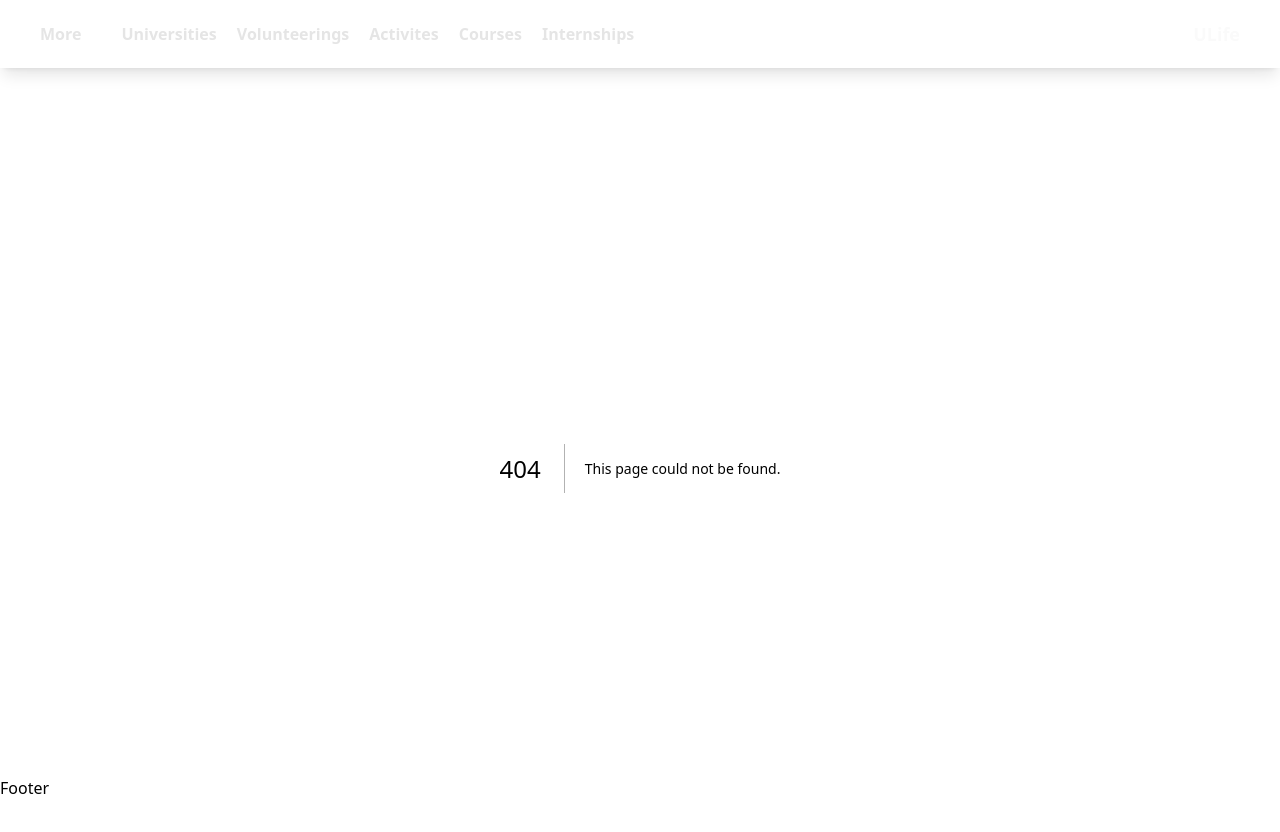
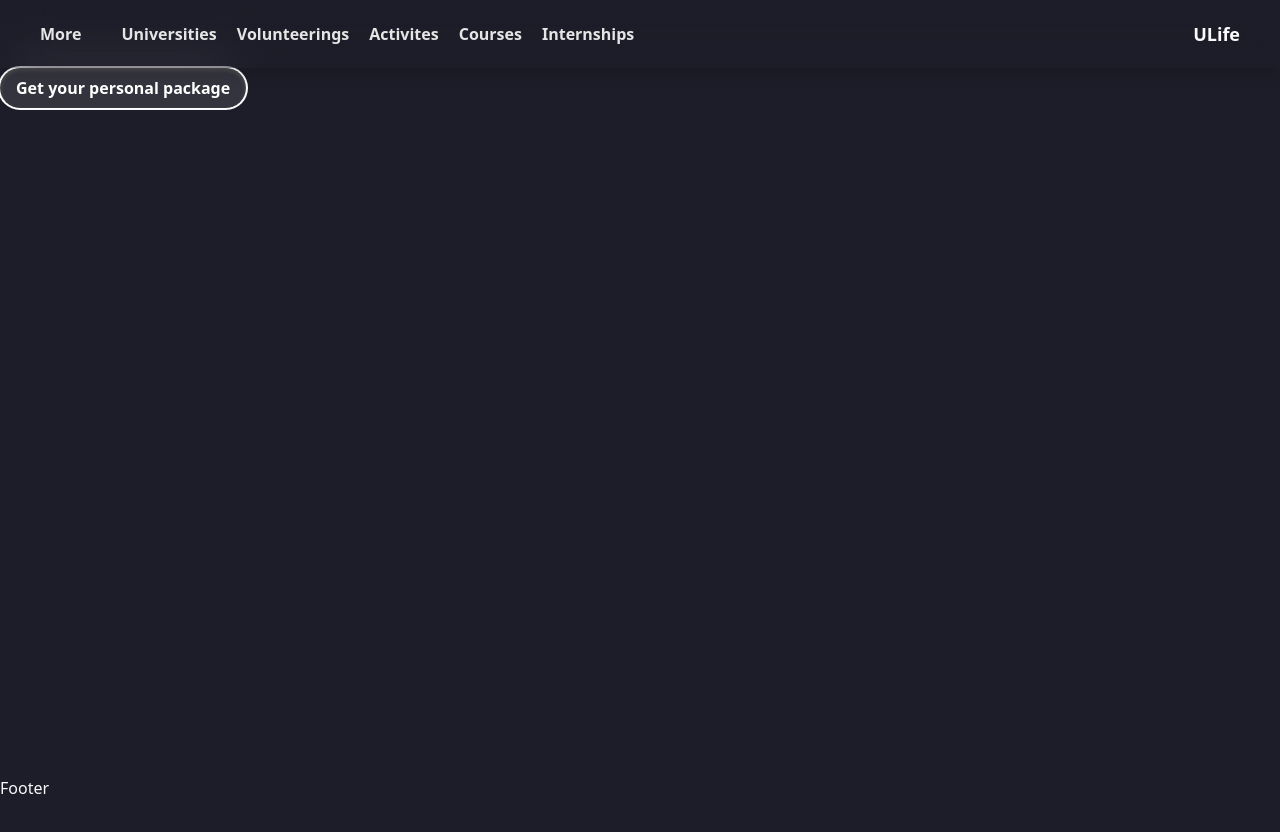
Before and after one commit to sereitepy/university-life, a Next.js app: page /package in a window 1280 px wide. Before the commit this address had no page. Shown: the top 832 px of the page. After the commit the page ends 800 px from the top, so only its background shows below. Built offline with nearby package versions, Linux system fonts and the light colour scheme.

Commit message:
planning the decision mapping

```diff
--- a/app/homepage/hero-section.tsx
+++ b/app/homepage/hero-section.tsx
@@ -6,6 +6,12 @@ import Package from '../package'
 
 const HeroSection = () => {
   const [open, setOpen] = useState(false)
+  const [data, setData] = useState({
+    name: '',
+    age: '',
+    school: '',
+
+  })
   return (
     <div className=''>
       <AuroraBackground>
@@ -18,12 +24,11 @@ const HeroSection = () => {
             Cambodia
             <span className='fi fi-kh'></span>
           </div>
-          <Package open={open} setOpen={setOpen}/>
+          <Package open={open} setOpen={setOpen} />
         </div>
       </AuroraBackground>
     </div>
   )
 }
 
-
 export default HeroSection
--- a/app/package/index.tsx
+++ b/app/package/index.tsx
@@ -55,7 +55,7 @@ function PersonalPackage() {
         <DialogContent className=' min-w-screen h-full [&>button:first-of-type]:hidden'>
           <div className='w-240 h-140 mx-auto flex flex-col justify-between gap-10'>
             <DialogHeader className='relative'>
-              <DialogClose className='absolute top-14 -left-100 hover:font-extrabold'>
+              <DialogClose className='absolute top-8 -left-20 hover:font-extrabold'>
                 <X className='hover:font-bold' fontWeight='bold' />
               </DialogClose>
               <div className='flex justify-center items-center'>
--- /dev/null
+++ b/app/package/page.tsx
@@ -0,0 +1,15 @@
+'use client'
+
+import { useState } from 'react'
+import Package from '.'
+
+const PackagePage = () => {
+  const [open, setOpen] = useState(false)
+  return (
+    <div>
+      <Package open={open} setOpen={setOpen} />
+    </div>
+  )
+}
+
+export default PackagePage
```
